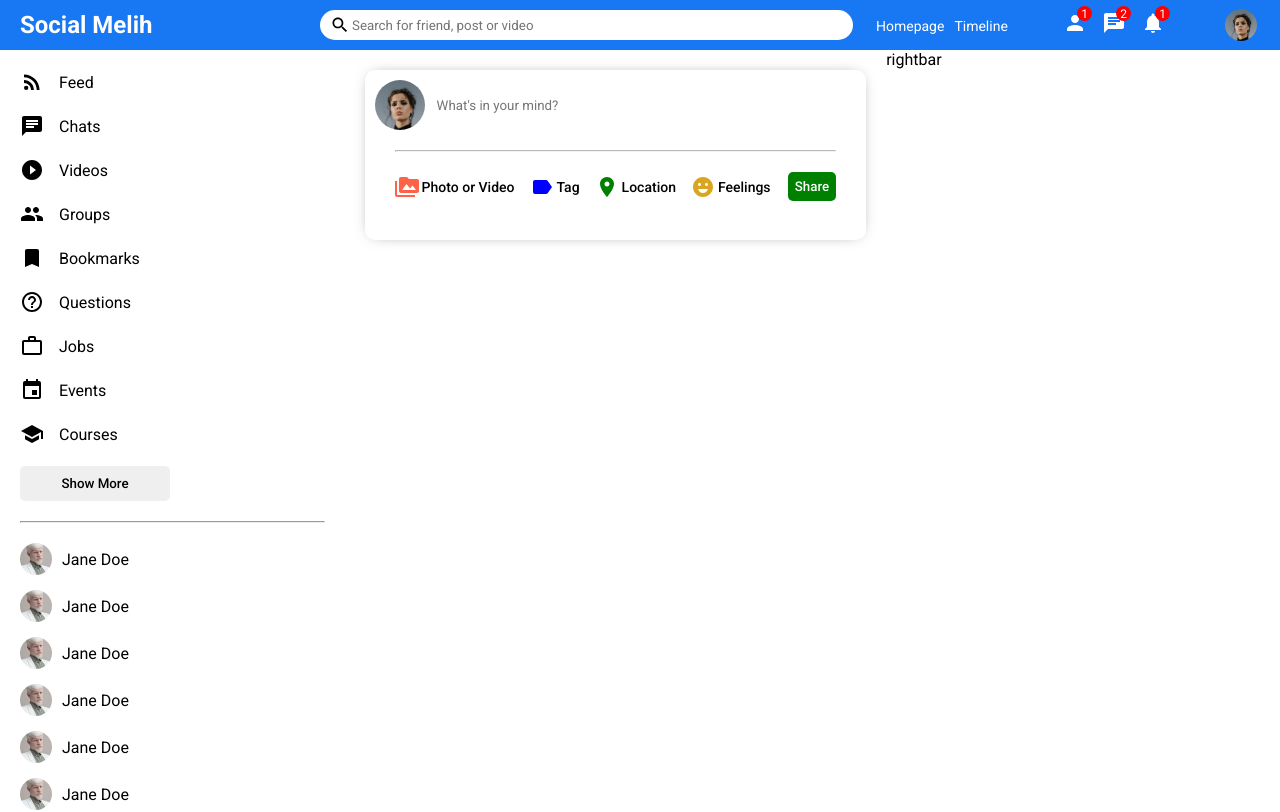
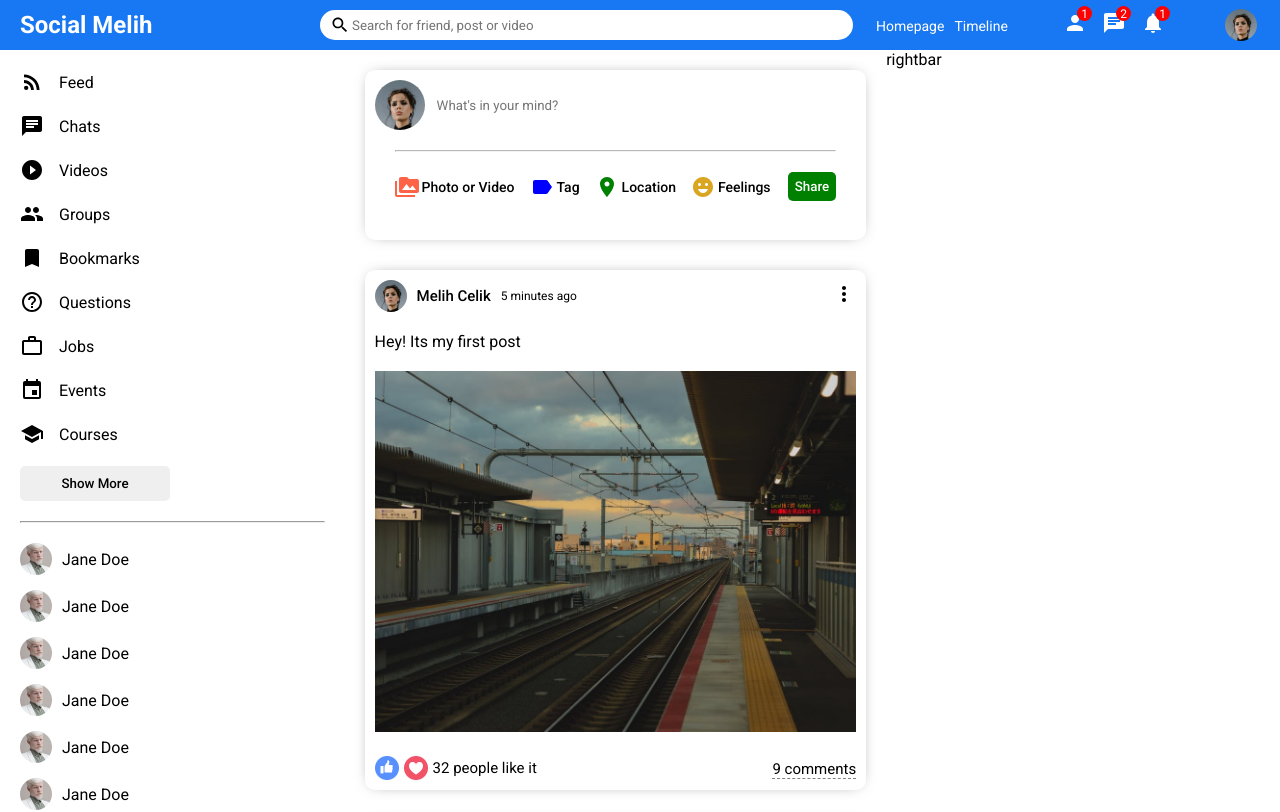
Before and after one commit to yenilikci/MERN-SocialMedia, a React (Create React App) app in the folder ui/: page / in a window 1280 px wide. Shown: the top 812 px of the page. Built offline with nearby package versions, Linux system fonts and the light colour scheme.

Commit message:
Post bileşeni tamamlandı, stilleri yazıldı, Feed içerisinde kopyalandı

```diff
--- a/ui/src/components/feed/Feed.jsx
+++ b/ui/src/components/feed/Feed.jsx
@@ -1,4 +1,5 @@
 import React from 'react'
+import Post from '../post/Post'
 import Share from '../share/Share'
 import "./feed.css"
 
@@ -7,6 +8,10 @@
         <div className="feed">
             <div className="feedWrapper">
                 <Share/>
+                <Post/>
+                <Post/>
+                <Post/>
+                <Post/>
             </div>
         </div>
     )
--- a/ui/src/components/post/Post.jsx
+++ b/ui/src/components/post/Post.jsx
@@ -1,10 +1,40 @@
-import React from 'react'
-import "./post.css"
+import React from "react";
+import "./post.css";
+import { MoreVert } from "@material-ui/icons";
 
 export default function Post() {
-    return (
-        <div>
-
+  return (
+    <div className="post">
+      <div className="postWrapper">
+        <div className="postTop">
+          <div className="postTopLeft">
+            <img
+              className="postProfileImg"
+              src="/assets/person/1.jpeg"
+              alt=""
+            />
+            <span className="postUsername">Melih Celik</span>
+            <span className="postDate">5 minutes ago</span>
+          </div>
+          <div className="postTopRight">
+            <MoreVert />
+          </div>
         </div>
-    )
+        <div className="postCenter">
+          <span className="postText">Hey! Its my first post</span>
+          <img className="postImg" src="/assets/post/1.jpeg" alt="" />
+        </div>
+        <div className="postBottom">
+          <div className="postBottomLeft">
+            <img className="likeIcon" src="assets/like.png" alt="" />
+            <img className="likeIcon" src="assets/heart.png" alt="" />
+            <span className="postLikeCounter">32 people like it</span>
+          </div>
+          <div className="postBottomRight">
+            <span className="postCommentText">9 comments</span>
+          </div>
+        </div>
+      </div>
+    </div>
+  );
 }
--- a/ui/src/components/post/post.css
+++ b/ui/src/components/post/post.css
@@ -0,0 +1,78 @@
+.post {
+  width: 100%;
+  border-radius: 10px;
+  -webkit-box-shadow: 0px 0px 16px -8px rgba(0, 0, 0, 0.68);
+  box-shadow: 0px 0px 16px -8px rgba(0, 0, 0, 0.68);
+  margin: 30px 0;
+}
+
+.postWrapper {
+  padding: 10px;
+}
+
+.postTop {
+  display: flex;
+  align-items: center;
+  justify-content: space-between;
+}
+
+.postTopLeft {
+  display: flex;
+  align-items: center;
+}
+
+.postProfileImg {
+  width: 32px;
+  height: 32px;
+  border-radius: 50%;
+  object-fit: cover;
+}
+
+.postUsername {
+  font-size: 15px;
+  font-weight: 500;
+  margin: 0 10px;
+}
+
+.postDate {
+  font-size: 12px;
+}
+
+.postCenter {
+  margin: 20px 0;
+}
+
+.postImg {
+  margin-top: 20px;
+  width: 100%;
+  max-height: 500px;
+  object-fit: contain;
+}
+
+.postBottom {
+  display: flex;
+  align-items: center;
+  justify-content: space-between;
+}
+
+.postBottomLeft {
+  display: flex;
+  align-items: center;
+}
+
+.likeIcon {
+  width: 24px;
+  height: 24px;
+  margin-right: 5px;
+  cursor: pointer;
+}
+
+.postLikeCounter {
+  font-size: 15px;
+}
+
+.postCommentText {
+  cursor: pointer;
+  border-bottom: 1px dashed gray;
+  font-size: 15px;
+}
```
